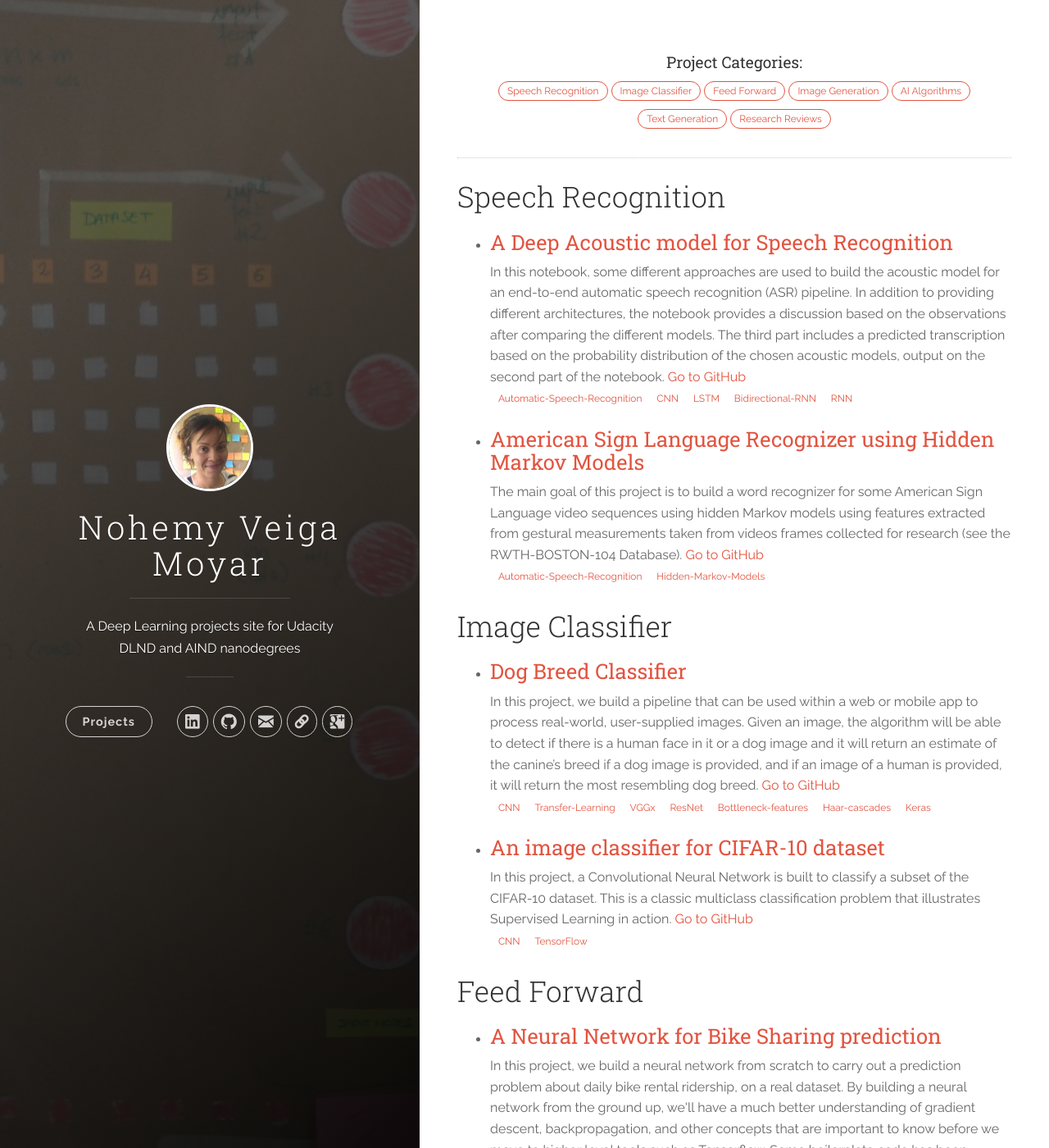
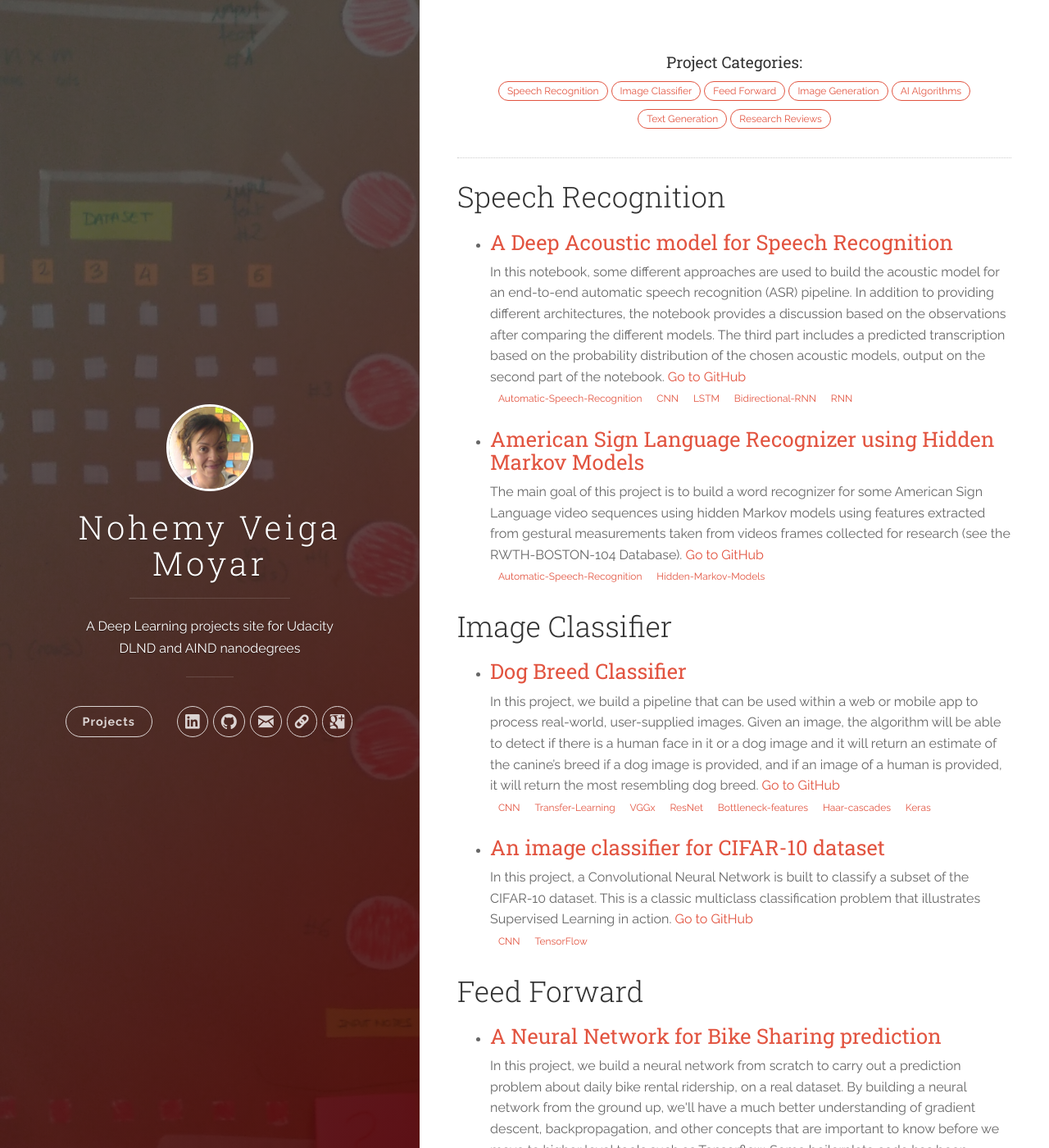
Before and after one commit to nvmoyar/nvmoyar.github.io, a Jekyll site: the page built from index.html, in a window 1280 px wide and 1400 px high. Shown: the whole window at 82% size. Built offline with Jekyll 4.4.1, drawn with Linux system fonts in a browser that asks for light colours; the list of posts is cut into pages by our own code.

Commit message:
style: Fix wrong property name background-image instead of linear-gradient :O

```diff
--- a/css/main.scss
+++ b/css/main.scss
@@ -101,5 +101,5 @@ h3{
 }
 
 .panel-cover--overlay{
-  linear-gradient: (140deg, rgba(68,68,68,0.6) 20%, rgba(80,0,0,0.8));
+  background-image: linear-gradient(140deg, rgba(68,68,68,0.6) 20%, rgba(80,0,0,0.8));
 }
```
